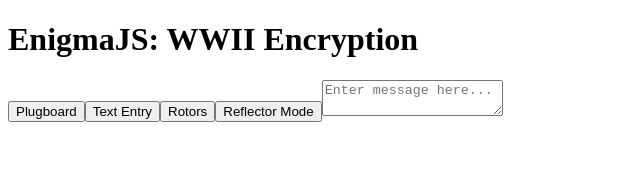
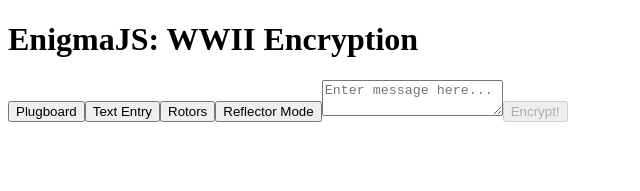
Before and after one commit to GINGANINJA323/enigmajs, a React (Create React App) app: page / in a window 1280 px wide. Shown: the top 191 px of the page, without its empty margins (0-640 px from the left). Built offline with nearby package versions, Linux system fonts and the light colour scheme.

Commit message:
Added button with validation.

```diff
--- a/src/components/enigma.js
+++ b/src/components/enigma.js
@@ -10,7 +10,7 @@ class Enigma extends React.Component {
     super(props);
 
     this.state = {
-      plaintext: null,
+      plaintext: '',
       ciphertext: null,
       steckerPairs: {},
       reflector: 'a',
@@ -33,6 +33,22 @@ class Enigma extends React.Component {
     });
   }
 
+  checkData() {
+    console.log('Check data started.');
+
+    const pairsValid = Object.values(this.state.steckerPairs).length === 26;
+    const rotorsValid = this.state.rotors.length === 3;
+    const refValid = this.state.reflector.length === 1;
+    const ptValid = this.state.plaintext.length > 0;
+
+    if (!pairsValid || !rotorsValid || !refValid || !ptValid) {
+      console.log('Validation failed.');
+      return true;
+    };
+
+    return false;
+  }
+
   onSteckerPair(letter, partner) {
     this.setState({
       steckerPairs: {
@@ -43,7 +59,6 @@ class Enigma extends React.Component {
   }
 
   render() {
-
     console.log('Enigma state: ', this.state);
     const tabs = {
       plugboard: 'Plugboard',
@@ -93,6 +108,12 @@ class Enigma extends React.Component {
           /> :
           null
         }
+
+        <button
+          disabled={this.checkData()}
+          onClick={this.getEncText}>
+            {'Encrypt!'}
+        </button>
       </>
     );
   }
```
